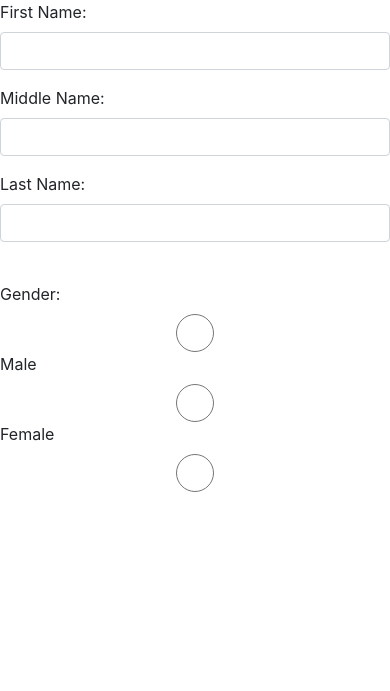
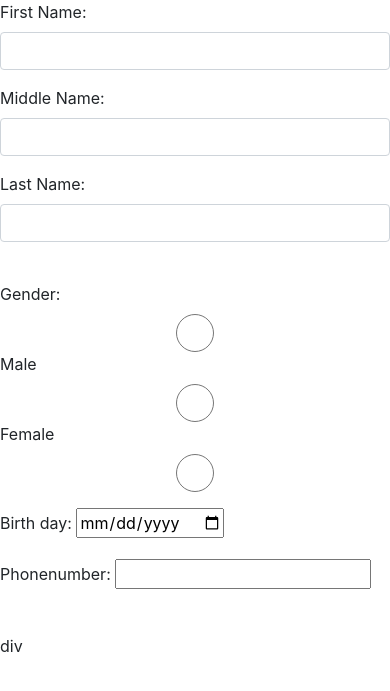
Before and after one commit to Isaac-Derksen/enrollment, a PHP site: page /registration/student.php in a window 390 px wide. Shown: the top 691 px of the page. Run offline with PHP 8.4, Linux system fonts and the light colour scheme.

Commit message:
added phonenumber

```diff
--- a/registration/student.php
+++ b/registration/student.php
@@ -151,6 +151,19 @@
             <input type="radio" name="gender" id="other" class="form-control <?php echo (!empty($gender_error)) ? 'is-invalid' : ''; ?>"
             value="">
             </div>
+            <div class="form-group">
+            <label for="Birthdate">Birth day: </label>
+            <input type="date" name="Birthdate" id="birthday <?php echo (!empty($birthdate_error)) ? 'is-invalid' : ''; ?>"
+            value="">
+            </div>
+            <div class="form-group">
+            <label for="phonrnumber">Phonenumber: </label>
+            <input type="text" name="phonenumber" id="phonenumber <?php echo (!empty($phonenumber_error)) ? 'is-invalid' : ''; ?>"
+            value="<?php echo $phonenumber; ?>">
+            <span class="invalid-feedback"><?php echo $phonenumber_error; ?></span>
+            </div>
+            <br>
+            div
         </form>
     </div>
 </body>
```
